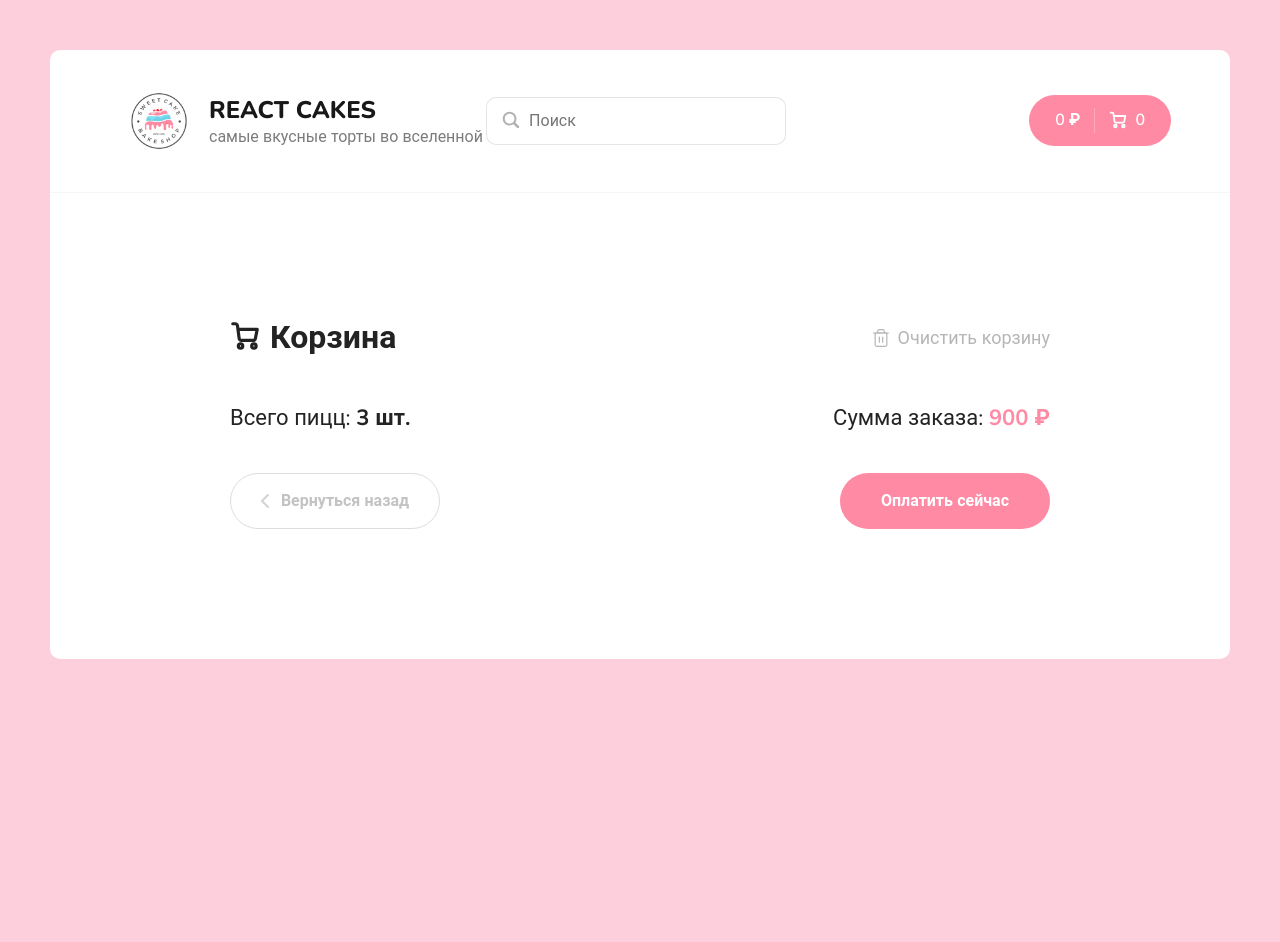
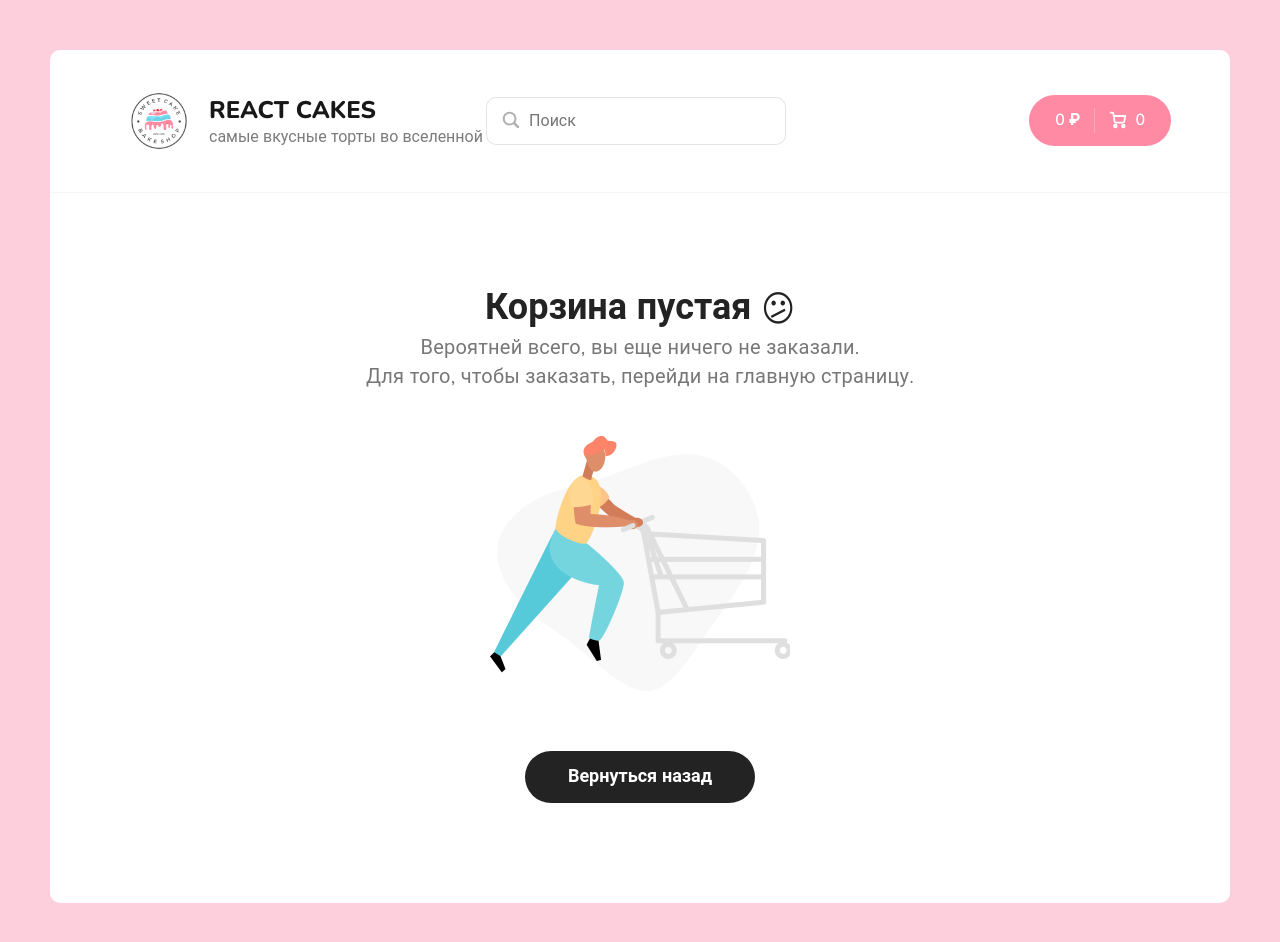
Before and after one commit to ngdis13/AK-cake, a React (Vite) app: page /cart in a window 1280 px wide. Shown: the top 942 px of the page. Before the commit the page ends 800 px from the top, so only its background shows below. Built offline with nearby package versions, Linux system fonts and the light colour scheme.

Commit message:
added cart logical

```diff
--- a/src/components/CakeBlock/index.jsx
+++ b/src/components/CakeBlock/index.jsx
@@ -20,7 +20,7 @@
       title,
       price,
       imageUrl,
-      type: typesOfCategory[activeType],
+      type: types[activeType],
     };
     dispatch(addItem(item));
   };
--- /dev/null
+++ b/src/components/CartEmpty.jsx
@@ -0,0 +1,23 @@
+import cartEmpty from '../assets/img/empty-cart.png'
+import { Link } from 'react-router-dom';
+
+const CartEmpty = () => {
+  return (
+    <div class="cart cart--empty">
+      <h2>
+        Корзина пустая <icon>😕</icon>
+      </h2>
+      <p>
+        Вероятней всего, вы еще ничего не заказали.
+        <br />
+        Для того, чтобы заказать, перейди на главную страницу.
+      </p>
+      <img src={cartEmpty} alt="Empty cart" />
+      <Link to="/" class="button button--black">
+        <span>Вернуться назад</span>
+      </Link>
+    </div>
+  );
+};
+
+export default CartEmpty;
--- a/src/pages/Cart.jsx
+++ b/src/pages/Cart.jsx
@@ -2,12 +2,25 @@
 import { Link } from 'react-router-dom';
 import { useDispatch, useSelector } from 'react-redux';
 import CartItem from './CartItem';
+import { clearItems } from '../redux/slices/cartSlice';
+import CartEmpty from '../components/CartEmpty';
 
 const Cart = () => {
   const dispatch = useDispatch();
-  const items = useSelector((state) => state.cart.items);
+  const {totalPrice, items} = useSelector((state) => state.cart);
+  const totalCount = items.reduce((sum, item) => sum + item.count, 0);
 
+  const onClickClear = () => {
+    if (window.confirm('Ты действительно хочешь удалить все товары?')){
+      dispatch(clearItems());
+    }
+  };
 
+  if (!totalPrice) {
+    return (
+      <CartEmpty/>
+    )
+  }
 
   return (
     <div class="container container--cart">
@@ -45,7 +58,7 @@
             </svg>
             Корзина
           </h2>
-          <div class="cart__clear">
+          <div class="cart__clear" onClick={onClickClear}>
             <svg
               width="20"
               height="20"
@@ -95,11 +108,11 @@
           <div class="cart__bottom-details">
             <span>
               {' '}
-              Всего пицц: <b>3 шт.</b>{' '}
+              Всего: <b>{totalCount} шт.</b>{' '}
             </span>
             <span>
               {' '}
-              Сумма заказа: <b>900 ₽</b>{' '}
+              Сумма заказа: <b>{totalPrice} ₽</b>{' '}
             </span>
           </div>
           <div class="cart__bottom-buttons">
--- a/src/pages/CartItem.jsx
+++ b/src/pages/CartItem.jsx
@@ -1,4 +1,5 @@
 import { useDispatch } from 'react-redux';
+import { addItem, minusItem, removeItem } from '../redux/slices/cartSlice';
 
 const CartItem = ({ id, title, type, price, count, imageUrl }) => {
   const dispatch = useDispatch();
@@ -11,17 +12,23 @@
     );
   };
   const onClickMinus = () => {
-    dispatch(removeItem(id));
+    dispatch(minusItem(id));
+  };
+
+  const onClickRemove = () => {
+    if (window.confirm('Ты действительно хочешь удалить товар?')){
+      dispatch(removeItem(id));
+    }
   };
 
   return (
     <div class="cart__item">
       <div class="cart__item-img">
-        <img class="pizza-block__image" src={imageUrl} alt="Pizza" />
+        <img class="pizza-block__image" src={imageUrl} alt="Cakes" />
       </div>
       <div class="cart__item-info">
         <h3>{title}</h3>
-        {/* <p>тонкое тесто, 26 см.</p> */}
+        <p>{type}</p>
       </div>
       <div class="cart__item-count">
         <div
@@ -45,7 +52,7 @@
             />
           </svg>
         </div>
-        <b>2</b>
+        <b>{count}</b>
         <div
           class="button button--outline button--circle cart__item-count-plus"
           onClick={onClickPlus}
@@ -72,7 +79,10 @@
         <b>{price * count} ₽</b>
       </div>
       <div class="cart__item-remove">
-        <div class="button button--outline button--circle">
+        <div
+          class="button button--outline button--circle"
+          onClick={onClickRemove}
+        >
           <svg
             width="10"
             height="10"
--- a/src/redux/slices/cartSlice.js
+++ b/src/redux/slices/cartSlice.js
@@ -25,15 +25,22 @@
         return (obj.price * obj.count) + sum;
       }, 0);
     },
+    minusItem(state, action){
+      const findItem = state.items.find((obj) => obj.id === action.payload);
+      if (findItem){
+        findItem.count--;
+      }
+    },
     removeItem(state, action) {
-      state.items.filter((obj) => obj.id !== action.payload);
+      state.items = state.items.filter((obj) => obj.id !== action.payload);
     },
     clearItems(state, action) {
-      state.items - [];
+      state.items = [];
+      state.totalPrice = 0;
     },
   },
 });
 
-export const { addItem, removeItem, clearItems } = cartSlice.actions;
+export const { addItem, removeItem, minusItem, clearItems } = cartSlice.actions;
 
 export default cartSlice.reducer;
--- a/src/scss/app.scss
+++ b/src/scss/app.scss
@@ -331,17 +331,18 @@
   }
 
   &--empty {
-    margin: 0 auto;
-    width: 560px;
+    margin: 60px auto;
+    width: 620px;
     text-align: center;
 
     h2 {
-      font-size: 32px;
+      font-size: 36px;
+      font-weight: 700;
       margin-bottom: 10px;
     }
 
     p {
-      font-size: 18px;
+      font-size: 20px;
       line-height: 145.4%;
       letter-spacing: 0.01em;
       color: #777777;
```
Also changed, not shown: src/assets/img/empty-cart.png (added).
